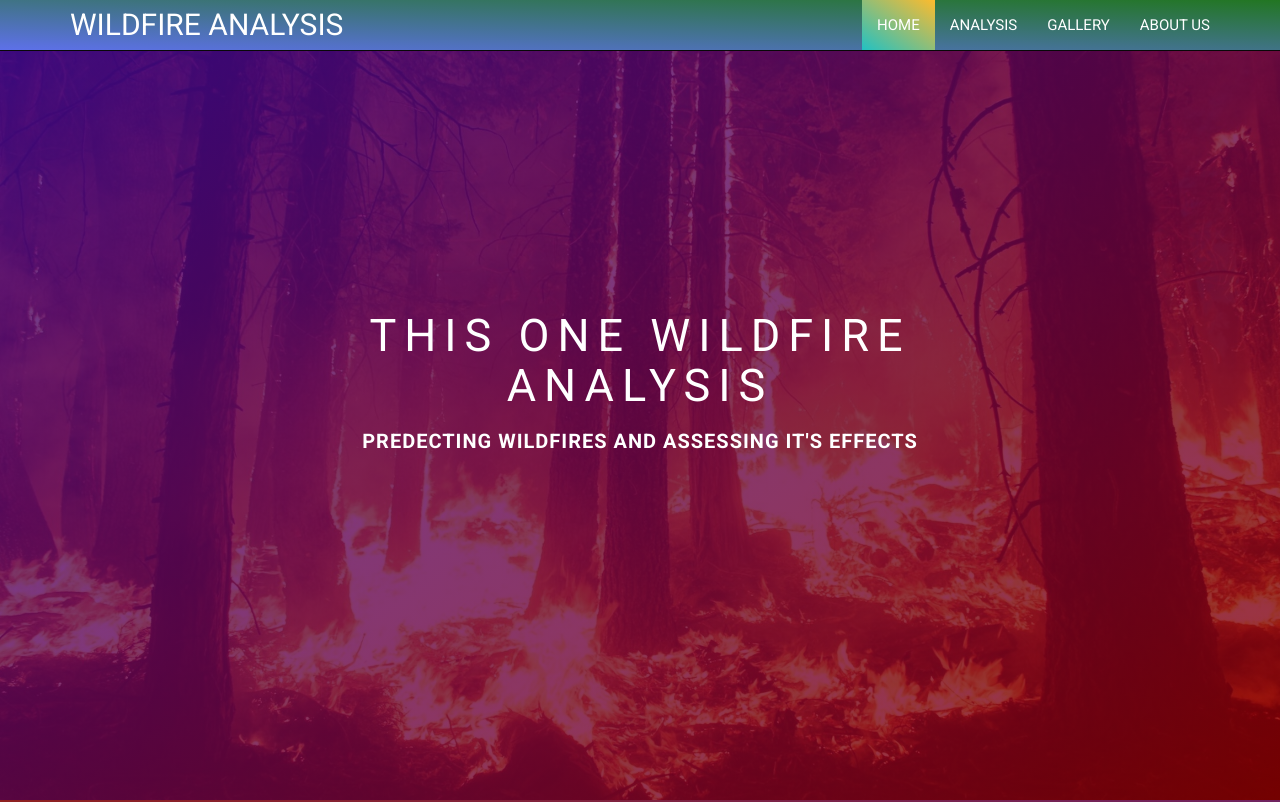
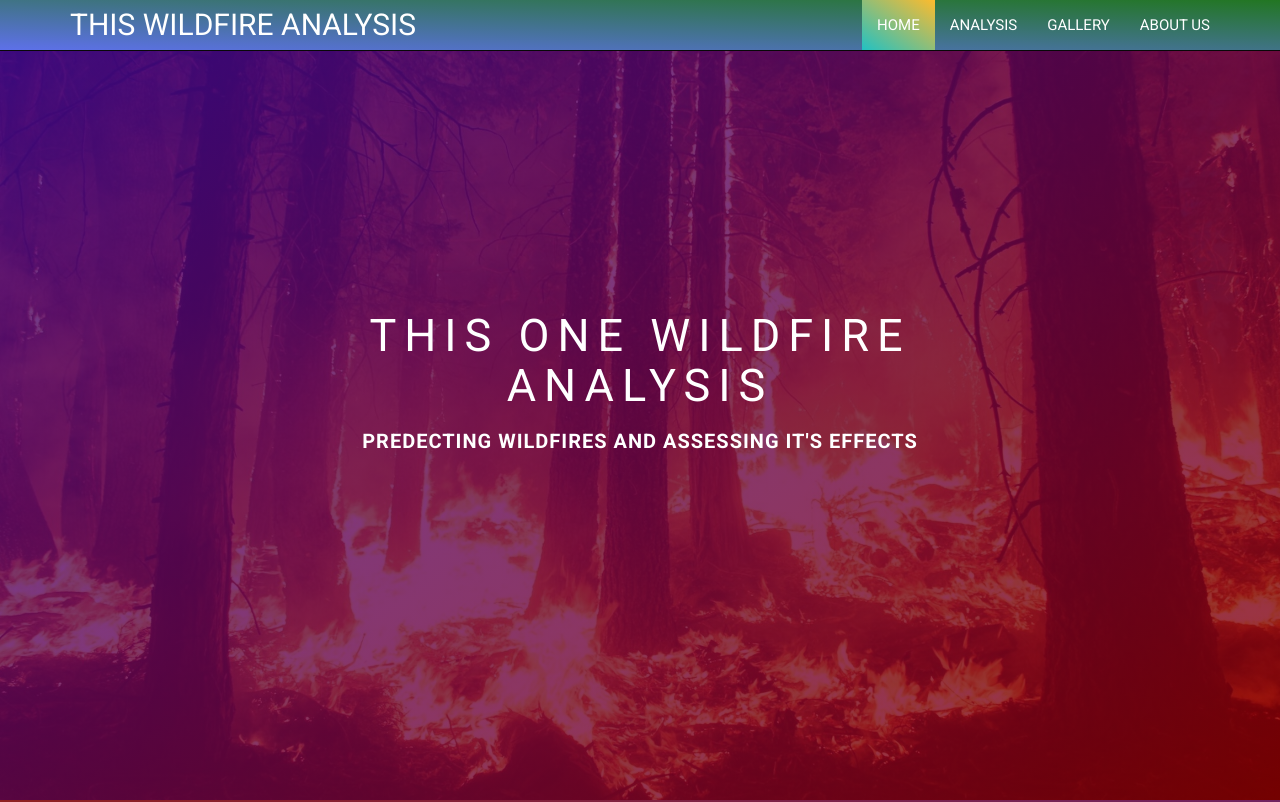
Before and after one commit to kushalsamota/Wildlife, a plain HTML site: page index.html in a window 1280 px wide. Shown: the top 802 px of the page. Drawn offline with nearby package versions, Linux system fonts and the light colour scheme; grey boxes are pictures that could not be loaded.

Commit message:
changed index.html

```diff
--- a/index.html
+++ b/index.html
@@ -297,7 +297,7 @@
 						<span class="icon-bar"></span>
 						<span class="icon-bar"></span>
 					</button>
-					<a class="navbar-brand active" href="#">WILDFIRE ANALYSIS</a>
+					<a class="navbar-brand active" href="#"> THIS WILDFIRE ANALYSIS</a>
 				</div>
 				<div class="collapse navbar-collapse" id="navbar-collapse-1">
 					<ul class="nav navbar-nav navbar-right">
```
